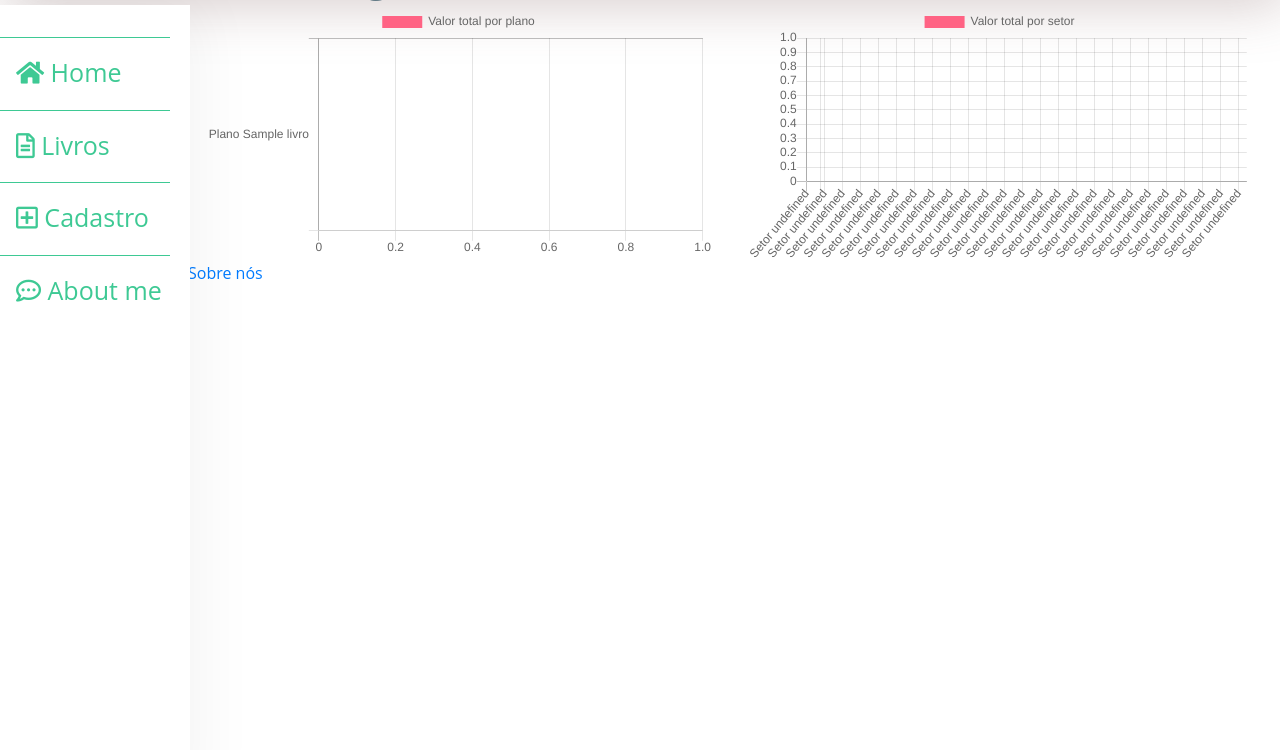
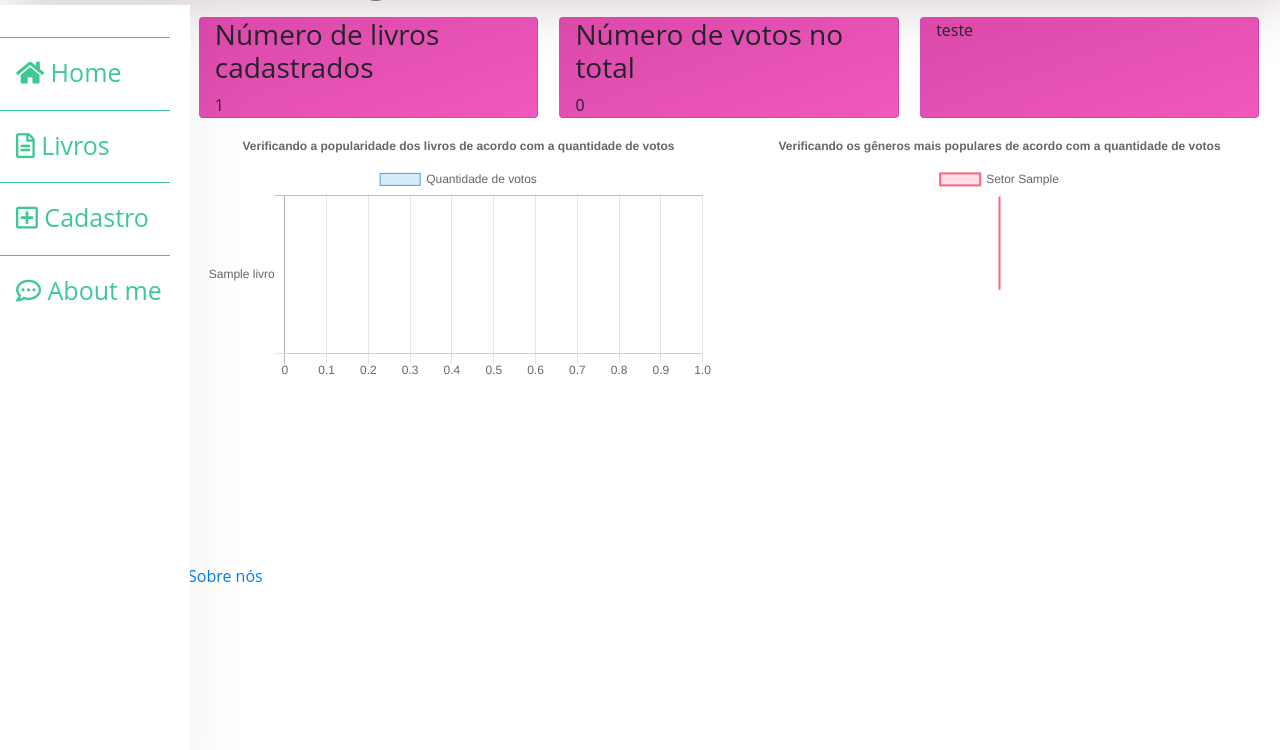
Before and after one commit to lops93/books_kingdom, a PHP site: page / in a window 1280 px wide. Shown: the part 50-800 px from the top of the page. Run offline with PHP 8.4, Linux system fonts and the light colour scheme; tables that the repository leaves empty or names only in its code hold one stand-in row (values such as "Sample post"); a map, chart or similar area stays blank; some libraries are stand-ins or nearby versions.

Commit message:
algumas alteracoes na dashboard

```diff
--- a/index.php
+++ b/index.php
@@ -1,3 +1,4 @@
+<?php include("src/controller/controller.php");?>
 <!DOCTYPE html>
 <html>
 <?php include("src/ui/head.php");?>
@@ -10,13 +11,42 @@
     <h1>Books Kingdom</h1>
   </header>
   <div class="main">
-    <div class="container">
+    <div class="container-fluid">
+      <!--informações -->
+      <div class="row">
+        <div class="col teste">
+          <h3>Número de livros cadastrados</h3>
+          <?php
+          $livro = new Livro();
+          $livro->getQtde();
+          ?>
+        </div>
+        <div class="col teste">
+        <h3>Número de votos no total</h3>
+        <?php
+          $livro = new Livro();
+          $livro->getVotos();
+          ?>
+        </div>
+        <div class="col teste">
+          teste
+        </div>
+     </div>
+      <!--gráfico-->
       <div class="row">
         <div class="col-md-6">
           <canvas id="myChart"></canvas>
         </div>
         <div class="col-md-6">
           <canvas id="myChart2"></canvas>
+        </div>
+     </div><br>
+     <div class="row">
+        <div class="col-md-6">
+          <canvas id="myChart3"></canvas>
+        </div>
+        <div class="col-md-6">
+          <canvas id="myChart4"></canvas>
         </div>
      </div>
     </div>
--- a/src/controller/add_genero.php
+++ b/src/controller/add_genero.php
@@ -2,7 +2,7 @@
 require_once("config.php");
 include("controller.php");
 
-$add = new Report();
-$add->add_company($con);
+$livro = new Livro();
+$livro->show_qde($con);
 
 ?>
--- a/src/controller/controller.php
+++ b/src/controller/controller.php
@@ -4,6 +4,7 @@ require_once(dirname(__FILE__)."/config.php");
 class Livro {
         private $table = "tbl_livros";
         public $log = "../log/dados.log";
+
 
         function getData($con) {
                 $query = "SELECT id, titulo , autor, editora, avaliacao, qtde_votos,preco
@@ -14,32 +15,31 @@ class Livro {
                 return $result;
         }
 
-        function getPlans($con){
-                $qplano = "SELECT * FROM plano";
-                $result = $con->query($qplano);
-                if($result){
-                    while ($row = mysqli_fetch_array($result)) {
-                      echo '
-                      <div class="card mb-4 box-shadow">
-                          <div class="card-header">
-                              <h4>'.$row["nome_plano"].'</h4>
-                          </div>
-                          <div class="card-body">
-                              <h1 class="card-title pricing-card-title">$'.$row["valor"].'0 <small class="text-muted">/ month</small></h1>
-                              <ul class="list-unstyled mt-3 mb-4">
-                                <li>Up to '.$row["plano_internet"].' GB</li>
-                                <li>'.($row["plano_ligacoes"] == 'ilimitada' ? "Unlimited calls" : $row["plano_ligacoes"]." Minutes").'</li>
-                                <li>'.$row["plano_tv"].'</li>
-                              </ul>
-                              <button type="button" class="btn btn-lg btn-block btn-outline-primary">Sign up for free</button>
-                            </div>
-                      </div>';
-                      }
-                }else{
-                    echo("Erro: " .mysqli_error($con));
-                }
+
+        function getQtde() {
+            global $con;
+            $query = "SELECT *
+            FROM " . $this->table ." where genero is not null group by titulo";
+            $result = $con->query($query);
+            $num_rows = $result->num_rows;
+
+            echo $num_rows;
+        }
+
+        function getVotos() {
+            global $con;
+            $query = "SELECT sum(qtde_votos) as qtd
+            FROM (select * from " . $this->table ." group by titulo) as tbl;";
+            $result = $con->query($query);
+            $row = $result->fetch_row();
+
+            echo $row[0];
 
         }
+
+
+
+
 
         function add_company($con){
             $empresa = $_GET['empresa'];
@@ -84,28 +84,4 @@ function  select_plan($con){
         }
     }
 
-    function show_tbl($con){
-        $query = "SELECT nome_empresa,setor_empresa,b.nome_plano,data_fim
-        FROM empresas_cadastradas A JOIN plano B on plano_contratado = cod_plano";
-        $result = $con->query($query);
-        $user_arr = array();
-        if($result){
-            while ($row = mysqli_fetch_array($result)) {
-              echo '
-              <tr>
-                <td>'.$row["nome_empresa"].'</td>
-                <td>'.$row["setor_empresa"].'</td>
-                <td>'.$row["nome_plano"].'</td>
-                <td>'.$row["data_fim"] = null ? "<span class='badge bg-danger'>inativo</span>"
-                : "<span class='badge bg-success'>ativo</span>".'</td>
-            </tr>
-              ';
-              $user_arr[] = array($row["nome_empresa"],$row["setor_empresa"],$row["nome_plano"],$row["data_fim"]);
-              }
-        }else{
-            echo("Erro: " .mysqli_error($con));
-        }
-        $serialize_user_arr = serialize($user_arr);
-        echo"<textarea name='export_data' style='display: none;'>".$serialize_user_arr."</textarea>";
-    }
     ?>
--- a/src/controller/graphics.php
+++ b/src/controller/graphics.php
@@ -20,8 +20,9 @@ print json_encode($data);
 }
 
 if ( isset($_GET["grafico2"])=='1' ) {
-  $query = "select setor_empresa, round(sum(valor),2) as valor from empresas_cadastradas
-  inner join plano on plano_contratado = cod_plano group by setor_empresa;";
+  $query = "select genero, sum(qtde_votos) as qtde_votos
+  from tbl_livros where genero <> 'none' and genero is not null
+  group by genero order by qtde_votos desc limit 5;";
 
 $result = $con->query($query);
 
@@ -36,4 +37,20 @@ $con->close();
 print json_encode($data);
 }
 
+if ( isset($_GET["grafico3"])=='1' ) {
+  $query = "select distinct(titulo), preco, qtde_votos
+  from tbl_livros where genero <> 'none' order by preco desc limit 10;";
+
+$result = $con->query($query);
+
+$data = array();
+foreach ($result as $row) {
+  $data[] = $row;
+}
+$result->close();
+
+$con->close();
+
+print json_encode($data);
+}
 ?>
--- a/src/plugin/css/style.css
+++ b/src/plugin/css/style.css
@@ -119,3 +119,14 @@ table.dataTable thead .sorting_desc {
   color: #fff;
 }
 /*  Tabela relatorio */
+/*  informações página  */
+
+.teste {
+  background-image: linear-gradient(
+    -20deg
+    , #f058bd 0%, #db49aa 100%) !important;
+  margin: 1%;
+  border-radius: .25rem;
+  border: 1px solid rgba(26,54,126,0.125);
+  background-clip: border-box;
+}
```
Also changed, not shown: src/plugin/js/mycharts.js.
